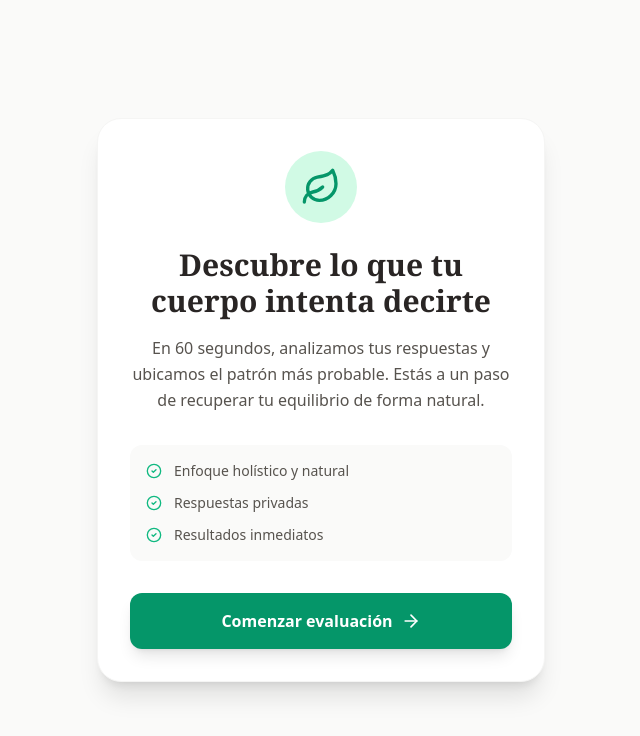
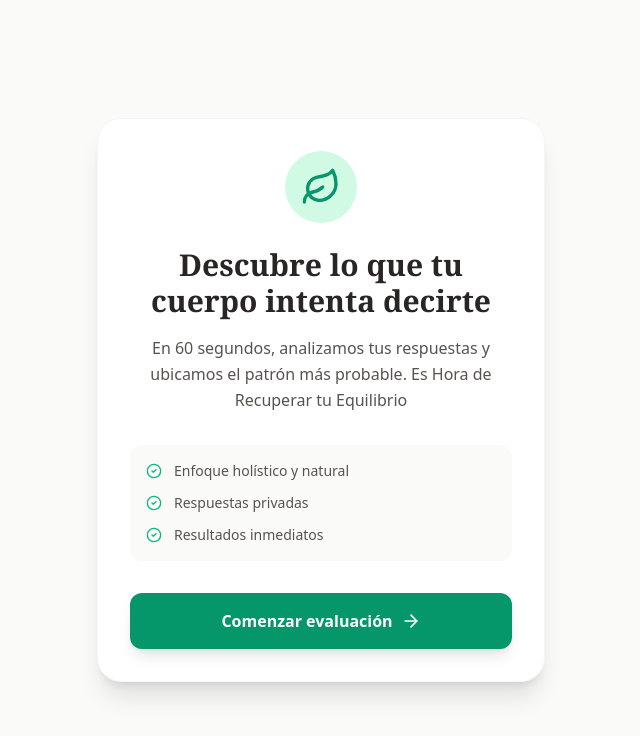
Before and after one commit to cabomex/natuquiz, a React (Vite) app: page / in a window 1280 px wide. Shown: the top 736 px of the page, without its empty margins (319-959 px from the left). Built offline with nearby package versions, Linux system fonts and the light colour scheme.

Commit message:
Revise text in App.jsx for clarity and emphasis
Updated paragraph text to include a new message about recovering balance.

```diff
--- a/src/App.jsx
+++ b/src/App.jsx
@@ -354,8 +354,8 @@ export default function QuizNaturista() {
         <h1 className="text-3xl font-bold text-stone-800 mb-4 font-serif">Descubre lo que tu cuerpo intenta decirte</h1>
 
         <p className="text-stone-600 mb-8 leading-relaxed">
-          En 60 segundos, analizamos tus respuestas y ubicamos el patrón más probable.
-          Estás a un paso de recuperar tu equilibrio de forma natural.
+          En 60 segundos, analizamos tus respuestas y ubicamos el patrón más probable. Es Hora de
+          Recuperar tu Equilibrio
         </p>
 
         <div className="space-y-3 mb-8 text-left bg-stone-50 p-4 rounded-xl">
```
